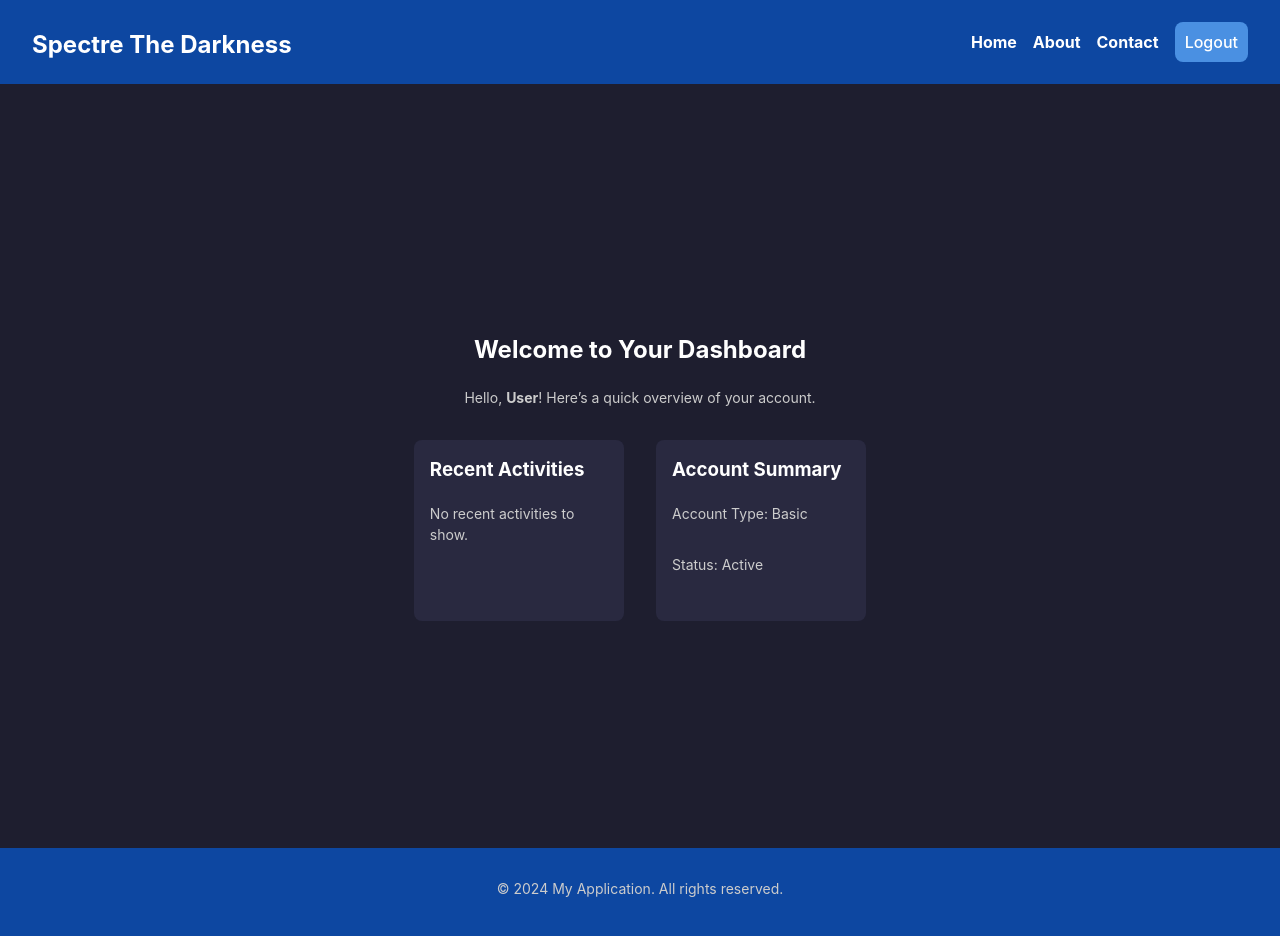
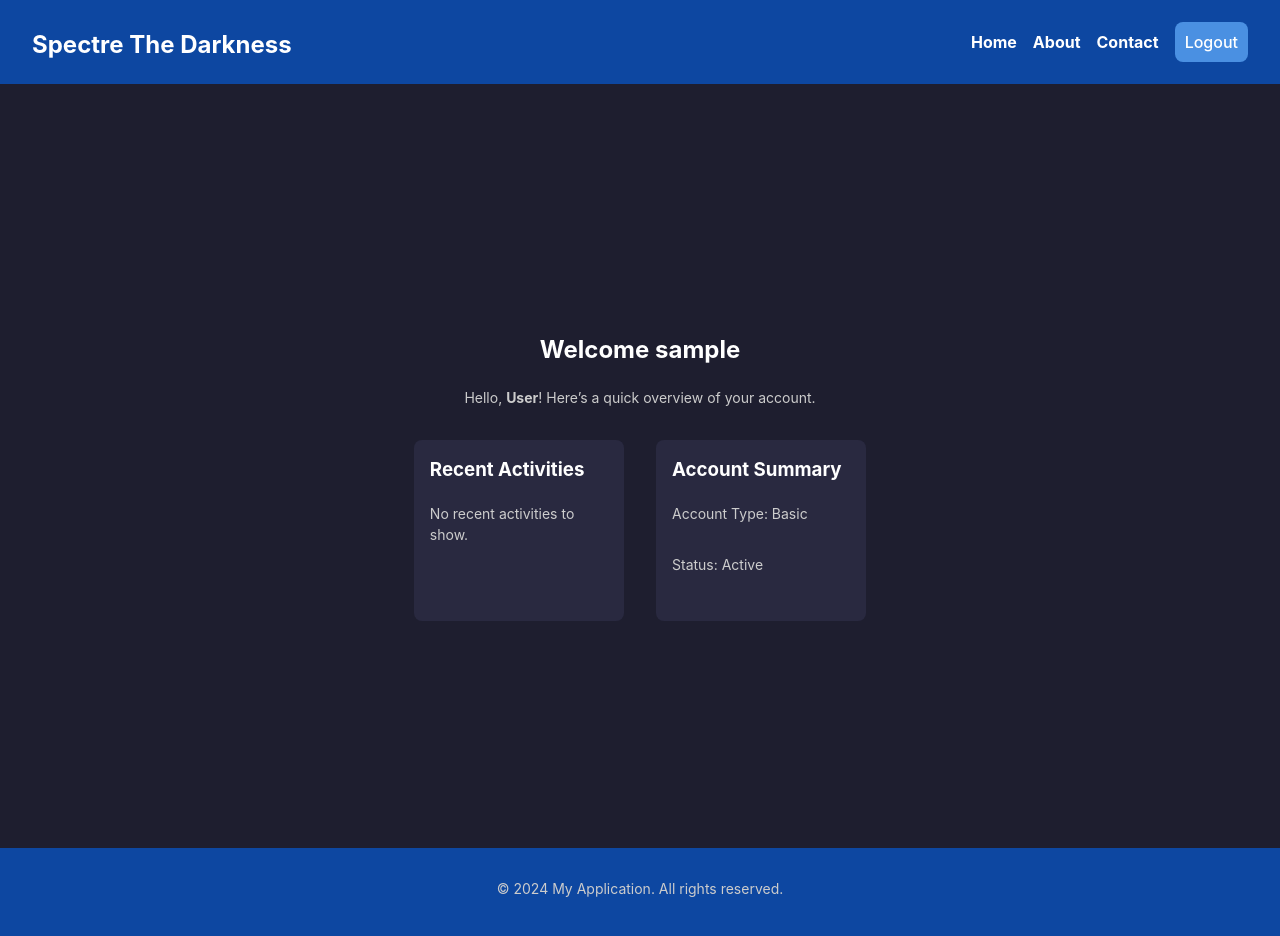
Before and after one commit to liked95/mern-sonny, a React (Vite) app in the folder client/: page / in a window 1280 px wide. Shown: the top 936 px of the page. Built offline with nearby package versions, Linux system fonts and the light colour scheme; sample sign-in values are in the browser's storage.

Commit message:
Fix bug can not pass user props

```diff
--- a/client/src/components/Dashboard/index.tsx
+++ b/client/src/components/Dashboard/index.tsx
@@ -1,11 +1,16 @@
 import React from 'react'
 import './Dashboard.css'
+import { User } from '@/hooks/useCurrentUser'
 
-const Dashboard: React.FC = () => {
+type DashBoardProps = {
+  currentUser: User
+}
+
+const Dashboard: React.FC<DashBoardProps> = ({ currentUser }) => {
   return (
     <main className="dashboard-container">
       <div className="dashboard-content">
-        <h2>Welcome to Your Dashboard</h2>
+        <h2>Welcome {currentUser?.username}</h2>
         <p>
           Hello, <strong>User</strong>! Here’s a quick overview of your account.
         </p>
--- a/client/src/components/HOC/withAuth.tsx
+++ b/client/src/components/HOC/withAuth.tsx
@@ -1,13 +1,19 @@
-import { useAuthContext } from '@/hooks/useAuthContext'
 import React from 'react'
 import { Navigate } from 'react-router-dom'
+import { useAuthContext } from '@/hooks/useAuthContext'
+import { User } from '@/hooks/useCurrentUser'
 
-export function withAuth<T extends object>(Component: React.ComponentType<T>): React.FC<T> {
+export function withAuth<T extends object>(
+  Component: React.ComponentType<
+    T & {
+      currentUser: User
+    }
+  >
+): React.FC<T> {
   return (props: T) => {
     const { user } = useAuthContext()
 
     if (!user) {
-      console.log('user not exist go here')
       return <Navigate to="/login" replace />
     }
 
--- a/client/src/hooks/useCurrentUser.ts
+++ b/client/src/hooks/useCurrentUser.ts
@@ -15,7 +15,6 @@ export const useCurrentUser = (): Props => {
     // Initialize user state from localStorage or sessionStorage
     try {
       const storedUser = localStorage.getItem('user')
-      console.log('🚀 ~ useCurrentUser ~ storedUser:', storedUser)
       return storedUser ? JSON.parse(storedUser) : null
     } catch (error) {
       console.error('Invalid user data in localStorage. Clearing it.', error)
```
